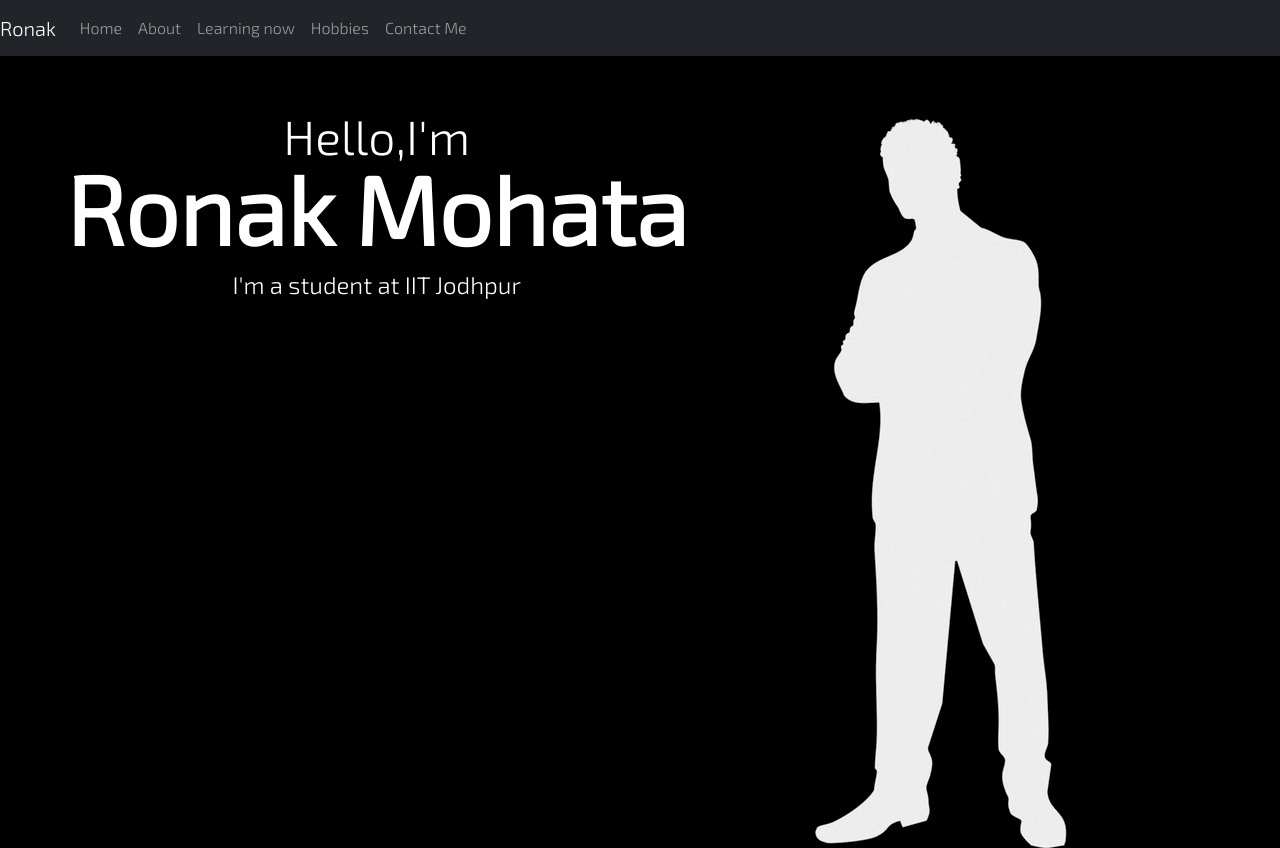
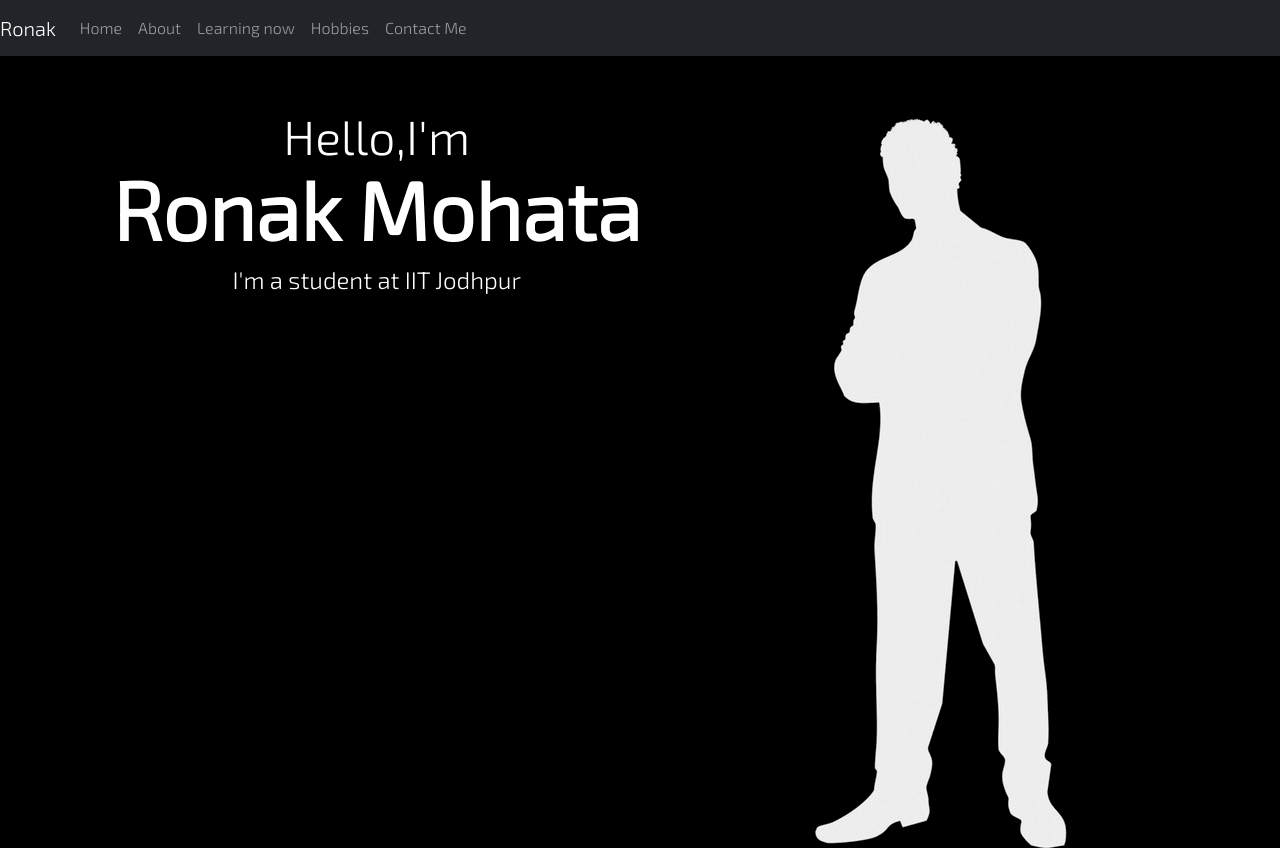
Before and after one commit to Ronak-23/Portfolio2, a plain HTML site: page index.html in a window 1280 px wide. Shown: the top 848 px of the page. Drawn offline with nearby package versions, Linux system fonts and the light colour scheme.

Commit message:
Update styles.css

```diff
--- a/styles.css
+++ b/styles.css
@@ -4,7 +4,7 @@
     box-sizing : border-box;
     font-family: 'Exo 2', sans-serif;
     scroll-behavior: smooth;
-    overflow-x: hidden;
+/*     overflow-x: hidden; */
 }
 
 
@@ -31,7 +31,7 @@ section{
 }
 
 .banner span{
-    font-size: 2em;
+    font-size: 1.7em;
     font-weight: 700;
 }
 .banner h3{
```
